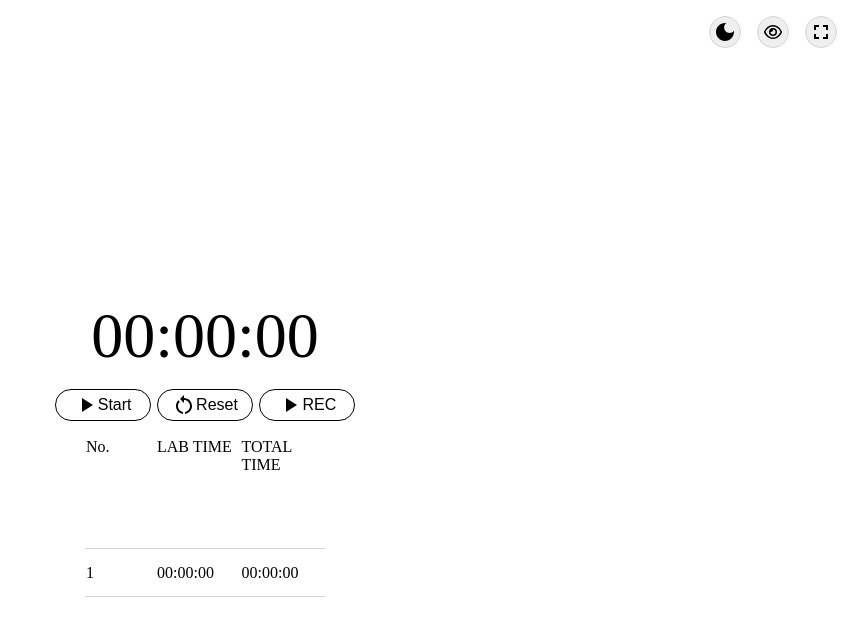
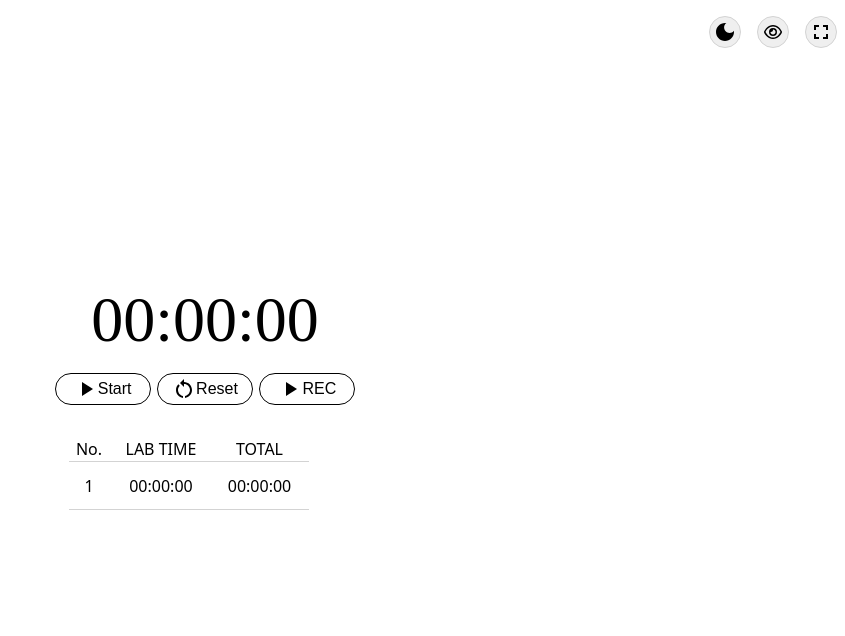
Before and after one commit to juwonk1018/stop-watch, a React (Create React App) app: page / in a window 1280 px wide. Both pictures are taken after a click on the button "REC". Shown: the top 636 px of the page, without its empty margins (435-1280 px from the left). Built offline with nearby package versions, Linux system fonts and the light colour scheme.

Commit message:
feat. recordList 스크롤 추가

```diff
--- a/src/components/StopWatch.css
+++ b/src/components/StopWatch.css
@@ -69,13 +69,40 @@
     border : 1px solid grey;
 }
 
+
+
+/* recordList */
+
 .recordList{
+    width : 17rem;
+    height : 10rem;
+    padding : 1rem 1rem 1rem 1rem;
+    margin : 1rem 0 0 0;
+    font-size : 1rem;
+    text-align: center;
+    border-radius: 1rem;
+
+    font-family: system-ui, -apple-system, BlinkMacSystemFont, 'Segoe UI', Roboto, Oxygen, Ubuntu, Cantarell, 'Open Sans', 'Helvetica Neue', sans-serif;
+    overflow-y: auto;
     transition : 0.3s linear;
-    font-size : 1rem;
-    margin : 1rem 0 0 0;
-    width : 15rem;
-    height : 10rem;
-    text-align: center;
+}
+
+.recordList::-webkit-scrollbar{
+    margin : 1rem 1rem 1rem 1rem;
+    width: 10px;
+}
+
+.recordList::-webkit-scrollbar-thumb{
+    border-radius: 5px;
+    margin-left : 2rem;
+    border : 1px solid lightgrey;
+    background-color: gray;
+}
+
+.recordList::-webkit-scrollbar-track{
+    margin-left : 2rem;
+    border-radius: 5px;
+    background-color: lightgrey;
 }
 
 .recordList-hide{
@@ -84,23 +111,40 @@
 }
 
 .recordList table{
-    height: 10rem;
-    padding : 1rem 1rem 1rem 1rem;
-    border-collapse: collapse;
+    width: 15rem;
     justify-content: space-around;
     text-align: left;
-    overflow : auto;
+    border-collapse : collapse;
+
 }
 
-.recordList > table > th{
+.recordList > table > thead > th{
+    font-weight: lighter;
+    text-align: center;
+    border-bottom: 1px solid lightgrey;
+    height : 1rem;
+}
+
+.recordList > table > tbody > tr{
+    font-size: 1rem;
+    height : 3rem;
+    text-align: center;
     font-weight: lighter;
     border-bottom: 1px solid lightgrey;
-    width : 100px;
 }
 
-.recordList > table > tr{
+#deleteRecordBtn{
+    box-sizing : content-box;
     font-weight: lighter;
-    height: 3rem;
-    border-bottom: 1px solid lightgrey;
+    border : 1px solid lightgrey;
+    background-color: white;
+    height : 24px;
+    width : 24px;
+    border-radius: 1rem;
+    padding : 0 0 0 0;
+}
 
+
+#deleteRecordBtn:active{
+    background-color: lightgrey;
 }
--- a/src/components/StopWatch.js
+++ b/src/components/StopWatch.js
@@ -68,7 +68,7 @@ export default function StopWatch({darkMode, setDarkMode, recordList, setRecordL
                             <svg xmlns="http://www.w3.org/2000/svg" enableBackground="new 0 0 24 24" height="24" viewBox="0 0 24 24" width="24"><g><path d="M0,0h24v24H0V0z" fill="none"/></g><g><g><path d="M12,5V2L8,6l4,4V7c3.31,0,6,2.69,6,6c0,2.97-2.17,5.43-5,5.91v2.02c3.95-0.49,7-3.85,7-7.93C20,8.58,16.42,5,12,5z"/><path d="M6,13c0-1.65,0.67-3.15,1.76-4.24L6.34,7.34C4.9,8.79,4,10.79,4,13c0,4.08,3.05,7.44,7,7.93v-2.02 C8.17,18.43,6,15.97,6,13z"/></g></g></svg><span>Reset</span>
                         </button>
                         }
-                        <button onClick={() => {setRecordList((prev) => [...prev, [timeHMS(time-prevStopWatch.current), timeHMS(time)]]); prevStopWatch.current = time}}>
+                        <button onClick={() => {setRecordList((prev) => [...prev, [timeHMS(time-prevStopWatch.current), timeHMS(time)]]); prevStopWatch.current = time; console.log(recordList)}}>
                             <svg xmlns="http://www.w3.org/2000/svg" height="24" viewBox="0 0 24 24" width="24"><path d="M0 0h24v24H0z" fill="none"/><path d="M8 5v14l11-7z"/></svg><span>REC</span>
                         </button>
                     </div>
@@ -79,16 +79,24 @@ export default function StopWatch({darkMode, setDarkMode, recordList, setRecordL
 
                 <div className = {"recordList " + (visibleButton ? '' : 'recordList-hide')}>
                     <table>
+                        <thead>
                             <th>No.</th>
                             <th>LAB TIME</th>
-                        <th>TOTAL TIME</th>
+                            <th>TOTAL</th>
+                            <th></th>
+                        </thead>
+
+                        <tbody>
                             {recordList.map((item, idx) =>(
-                            <tr>
+                                <tr key={idx+1}>
                                     <td>{idx+1}</td>
                                     <td>{item[0]}</td>
                                     <td>{item[1]}</td>
+                                    <td>
+                                    </td>
                                 </tr>
                             ))}
+                        </tbody>
                     </table>
                 </div>
 
```
Lines whose indentation alone changed are shown as unchanged.
